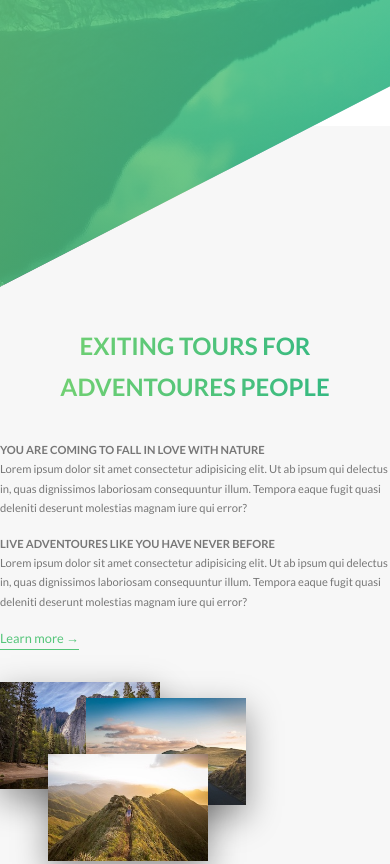
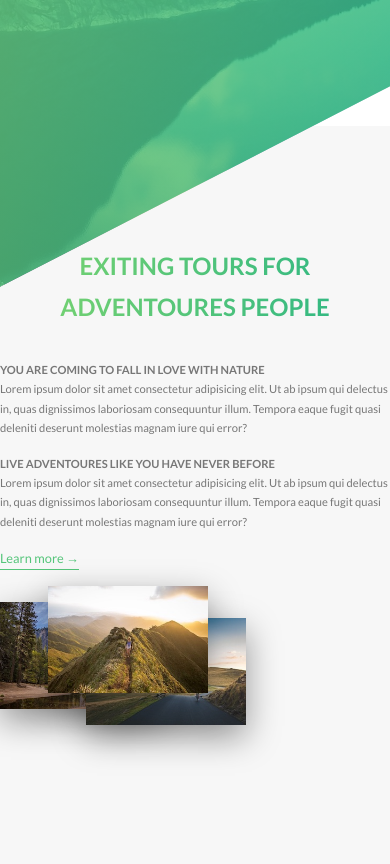
Before and after one commit to Subhash106/advanced-css, a website: page index.html in a window 390 px wide. Shown: the part 515-1379 px from the top of the page. Drawn offline with Linux system fonts and the light colour scheme.

Commit message:
Added responsive design

```diff
--- a/js/index.js
+++ b/js/index.js
@@ -1,15 +1,27 @@
-const myStr = "hello there";
-const myObj = {};
-for (let i = 0; i < myStr.length; i++) {
-  if (myObj[myStr[i]]) {
-    myObj[myStr[i]]++;
-  } else {
-    myObj[myStr[i]] = 1;
-  }
-}
+// test1();
 
-console.log(myObj);
+// function test1() {
+//   console.log("test1 called");
+// }
 
-for (let data in myObj) {
-  console.log(`${data}=>${myObj[data]}`);
-}
+// console.log(test2);
+
+// var test2 = function () {
+//   console.log("test2 called");
+// };
+
+// const myStr = "hello there";
+// const myObj = {};
+// for (let i = 0; i < myStr.length; i++) {
+//   if (myObj[myStr[i]]) {
+//     myObj[myStr[i]]++;
+//   } else {
+//     myObj[myStr[i]] = 1;
+//   }
+// }
+
+// console.log(myObj);
+
+// for (let data in myObj) {
+//   console.log(`${data}=>${myObj[data]}`);
+// }
--- a/sass/components/_booking.scss
+++ b/sass/components/_booking.scss
@@ -1,15 +1,28 @@
 .booking {
   @include absCenter;
   width: 70%;
-  height: 70%;
   background-image: linear-gradient(
       106deg,
       rgba($white, 0.8) 0%,
-      rgba($white, 0.8) 50%,
-      transparent 50%,
+      rgba($white, 0.8) 70%,
+      transparent 70%,
       transparent 100%
     ),
     url(/img/nat-10.jpg);
   background-size: cover;
   padding: 4rem;
+
+  @include respond(phone) {
+    background-image: linear-gradient(
+        to right,
+        rgba($white, 0.8) 0%,
+        rgba($white, 0.8) 100%
+      ),
+      url(/img/nat-10.jpg);
+    width: 100%;
+  }
+
+  @include respond(tab-land) {
+    padding: 1rem;
+  }
 }
--- a/sass/components/_card.scss
+++ b/sass/components/_card.scss
@@ -172,3 +172,53 @@
     padding: 4rem 0;
   }
 }
+
+@include respond(tab-port) {
+  .card {
+    height: auto;
+    box-shadow: 0 2rem 4rem rgba($color: $black, $alpha: 0.15);
+
+    &__side {
+      position: relative;
+      color: $white;
+      height: auto;
+      width: 100%;
+      border-radius: 3px;
+      overflow: hidden;
+      box-shadow: none;
+
+      &--front {
+        padding-bottom: 4rem;
+        padding-bottom: 8rem;
+      }
+
+      &--back {
+        transform: rotate(0);
+        clip-path: polygon(0 20%, 100% 0, 100% 100%, 0 100%);
+        margin-top: -8rem;
+      }
+    }
+
+    &__cta {
+      position: relative;
+      top: 0;
+      left: 0;
+      transform: translate(0);
+      text-align: center;
+      padding: 6rem 0;
+    }
+
+    &__text {
+      &--only {
+        font-size: 2.2rem;
+        text-transform: uppercase;
+      }
+    }
+
+    &__price {
+      font-size: 6rem;
+      font-weight: 300;
+      padding: 4rem 0;
+    }
+  }
+}
--- a/sass/components/_footer.scss
+++ b/sass/components/_footer.scss
@@ -40,6 +40,10 @@
   padding-top: 1rem;
   width: 80%;
   float: right;
+
+  @include respond(tab-port) {
+    width: 100%;
+  }
 }
 
 .copyright {
--- a/sass/components/_form.scss
+++ b/sass/components/_form.scss
@@ -1,5 +1,9 @@
 .form {
-  width: 50%;
+  width: 70%;
+
+  @include respond(phone) {
+    width: 100%;
+  }
 
   &__group {
     &:not(:last-child) {
@@ -30,6 +34,10 @@
     border-bottom: 3px solid transparent;
     color: inherit;
     transition: all 0.3s ease-in-out;
+
+    @include respond(phone) {
+      width: 100%;
+    }
 
     &:focus {
       outline: none;
--- a/sass/components/popup.scss
+++ b/sass/components/popup.scss
@@ -21,11 +21,20 @@
     overflow: hidden;
     display: table;
     transition: all 0.4s 0.2s;
+
+    @include respond(phone) {
+      width: 100%;
+    }
   }
 
   &__image--box {
     width: 33.33%;
     display: table-cell;
+
+    @include respond(phone) {
+      width: 100%;
+      display: block;
+    }
   }
 
   &__text--box {
--- a/sass/pages/_home.scss
+++ b/sass/pages/_home.scss
@@ -2,6 +2,10 @@
   background-color: $primary-gray-light-1;
   padding: 25rem 0;
   margin-top: -19vh;
+
+  @include respond(tab-port) {
+    padding: 15rem 0;
+  }
 }
 
 .composition {
@@ -36,6 +40,11 @@
     &--3 {
       left: 6rem;
       top: 9rem;
+
+      @include respond(tab-port) {
+        right: 2rem;
+        top: -2rem;
+      }
     }
   }
 
--- a/sass/pages/_stories.scss
+++ b/sass/pages/_stories.scss
@@ -10,6 +10,11 @@
 
   & > * {
     transform: skewX(10deg);
+  }
+
+  @include respond(tab-port) {
+    padding: 2rem;
+    padding-left: 5rem;
   }
 
   &__shape {
--- a/sass/pages/_tours.scss
+++ b/sass/pages/_tours.scss
@@ -2,4 +2,8 @@
   padding: 20rem 0;
   background-color: $primary-gray-light-1;
   margin-top: -15rem;
+
+  @include respond(tab-port) {
+    padding: 15rem 0 10rem 0;
+  }
 }
```
Also changed, not shown: css/style.css.
